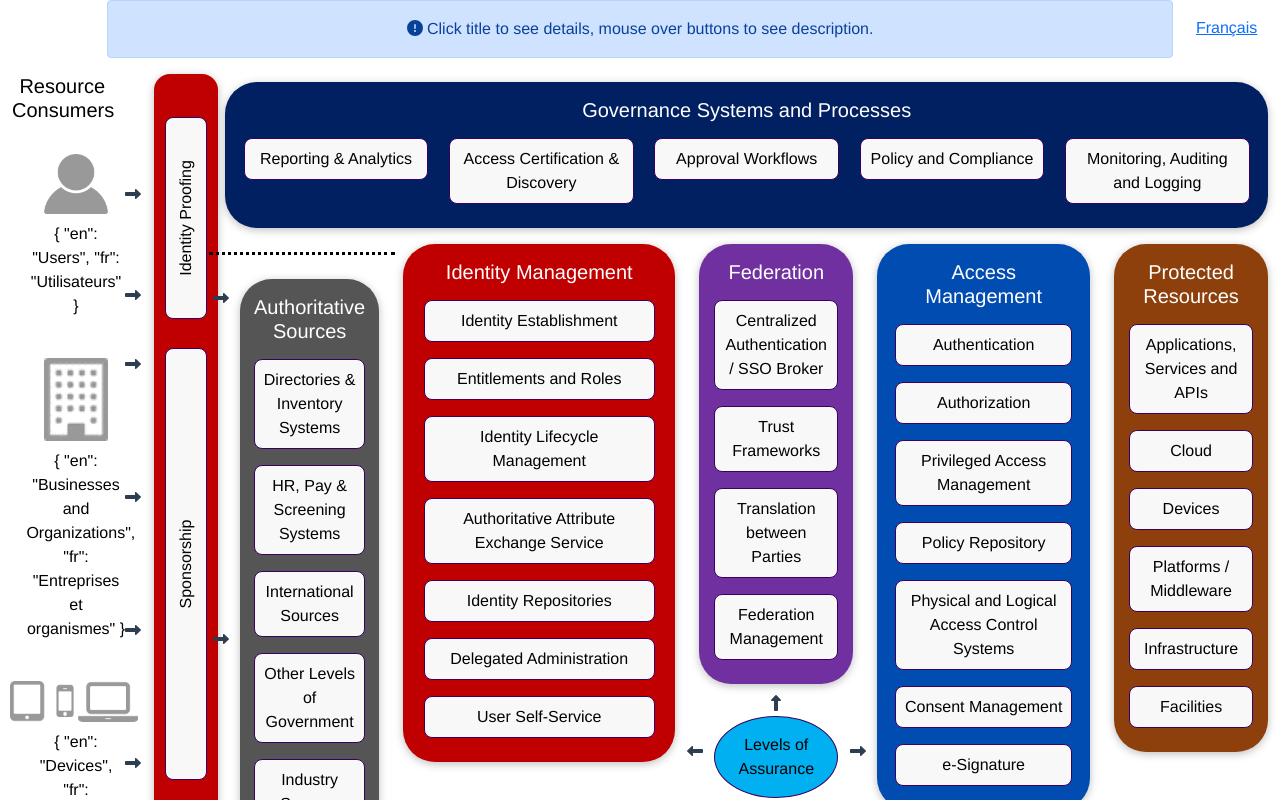
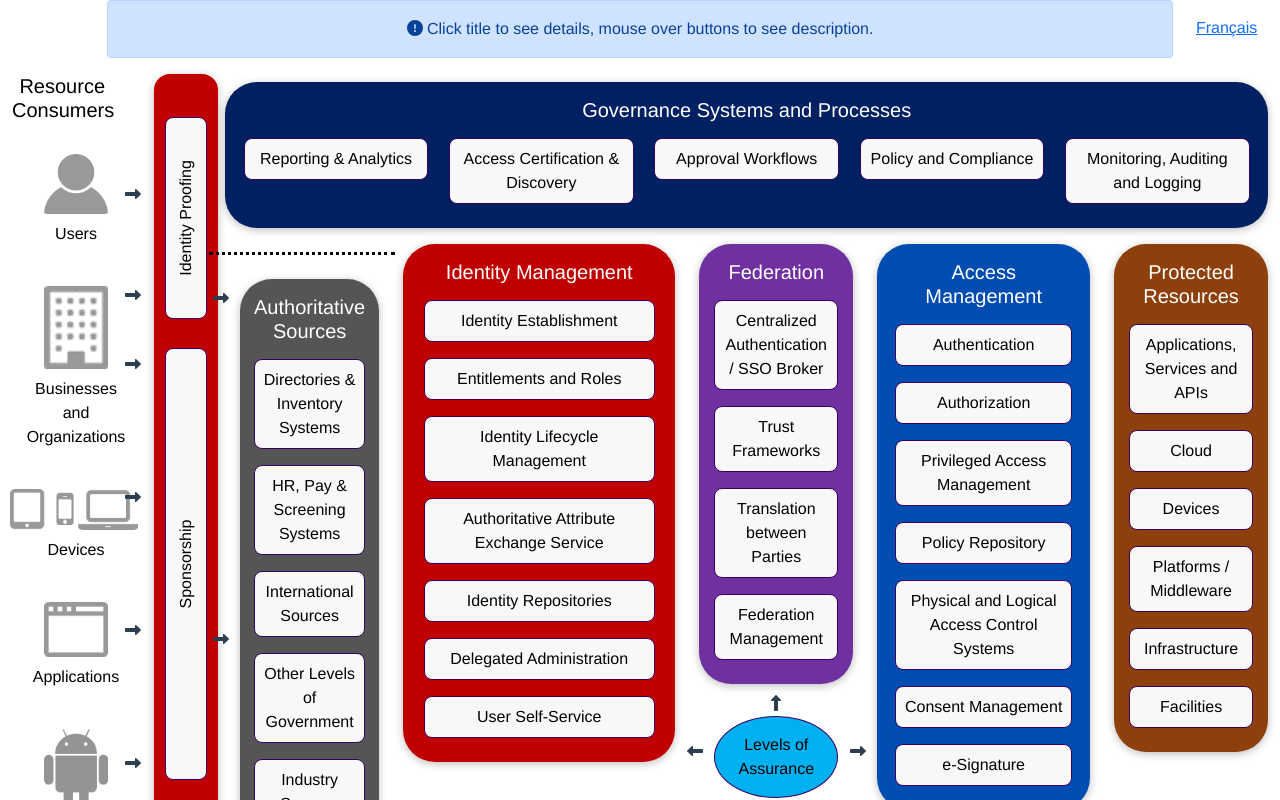
Before and after one commit to canada-ca/gc-icam_gija-gc, a Vue app: page / in a window 1280 px wide. Shown: the top 800 px of the page. Built offline with nearby package versions, Linux system fonts and the light colour scheme.

Commit message:
modify resource consumers card

```diff
--- a/src/components/ResourceConsumersCard.vue
+++ b/src/components/ResourceConsumersCard.vue
@@ -8,22 +8,17 @@
     <a type="button" data-bs-toggle="modal" data-bs-target="#exampleModal"
       ><popover-button
         v-for="resourceConsumer in resourceConsumers"
-        :description="resourceConsumer.description"
-        :title="resourceConsumer.title"
+        :description="resourceConsumer.description[this.$i18n.locale]"
+        :title="resourceConsumer.title[this.$i18n.locale]"
         :key="resourceConsumer.id"
-        @click="
-          this.$parent.getDetail(
-            resourceConsumer.title,
-            resourceConsumer.detail
-          )
-        "
+        @click="this.$parent.showDetail(resourceConsumer)"
       >
         <icon-button
           :srcUrl="resourceConsumer.iconImg"
           :srcAlt="resourceConsumer.iconAlt"
           :class="resourceConsumer.id === 'devices' ? 'wider' : ''"
         />
-        {{ resourceConsumer.title }}
+        {{ resourceConsumer.title[this.$i18n.locale] }}
       </popover-button></a
     >
   </div>
```
